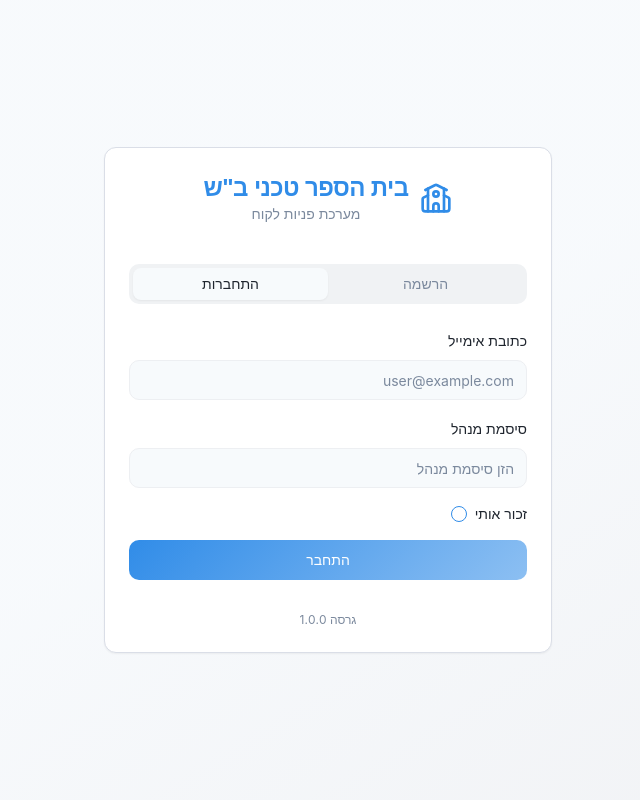
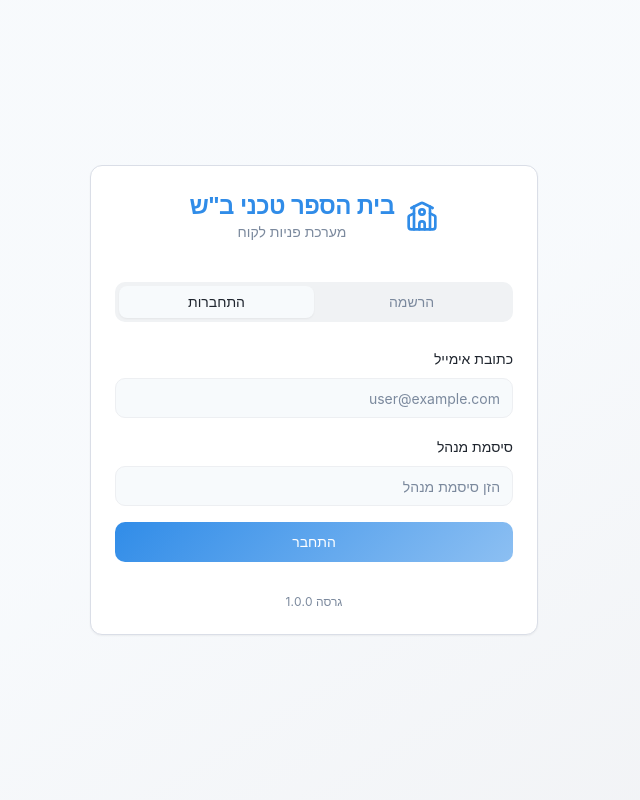
Before and after one commit to CordeliusVox/tzur-yisrael-ui-revamp, a React (Vite) app: page / in a window 1280 px wide. Shown: the whole page, without its empty margins (400-1040 px from the left). Built offline with nearby package versions, Linux system fonts and the light colour scheme.

Commit message:
Update Auth.tsx

```diff
--- a/src/pages/Auth.tsx
+++ b/src/pages/Auth.tsx
@@ -232,17 +232,6 @@ export default function Auth() {
                   />
                 </div>
 
-                <div className="flex items-center gap-2 flex-row-reverse">
-                  <label htmlFor="remember-login" className="text-sm hebrew-body cursor-pointer">
-                    זכור אותי
-                  </label>
-                  <Checkbox
-                    id="remember-login"
-                    checked={rememberMe}
-                    onCheckedChange={(checked) => setRememberMe(checked as boolean)}
-                  />
-                </div>
-
                 <Button
                   type="submit"
                   className="w-full btn-school"
```
